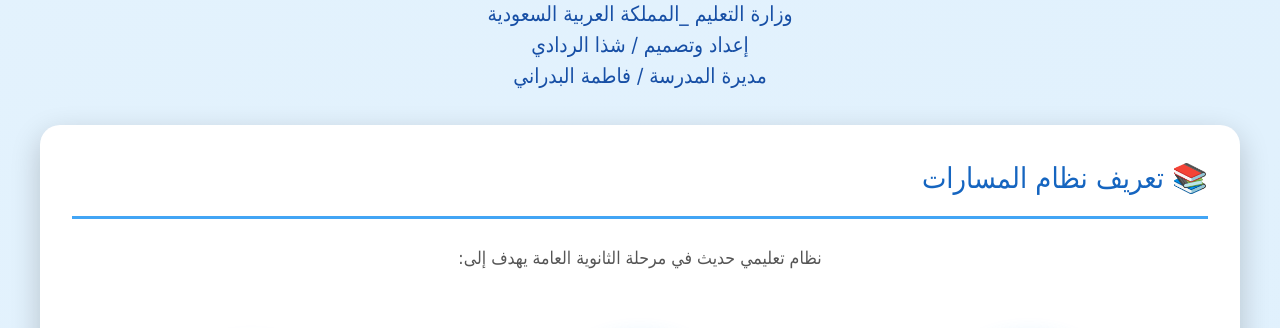
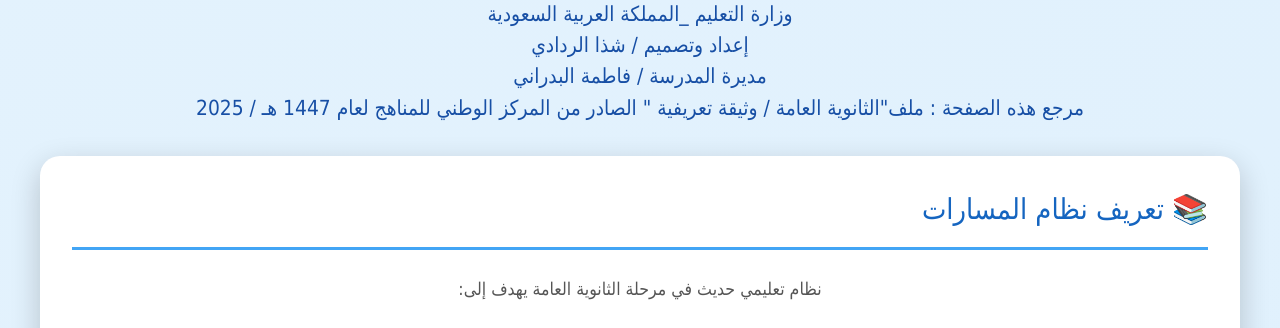
Before and after one commit to shathasaud/masarat, a plain HTML site: page index.html in a window 1280 px wide. Shown: the part 101-429 px from the top of the page. Drawn offline with nearby package versions, Linux system fonts and the light colour scheme.

Commit message:
Add reference paragraph to index.html

```diff
--- a/index.html
+++ b/index.html
@@ -591,6 +591,7 @@
     <p class="subtitle" id="subtitle"> وزارة التعليم _المملكة العربية السعودية</p>
      <p class="subtitle" id="subtitle"> إعداد وتصميم / شذا الردادي </p>
           <p class="subtitle" id="subtitle">   مديرة المدرسة / فاطمة البدراني  </p>
+     <p class="subtitle" id="subtitle">   مرجع هذه الصفحة : ملف"الثانوية العامة / وثيقة تعريفية " الصادر من المركز الوطني للمناهج لعام 1447 هـ / 2025  </p>
 
    </header>
    <div class="content-wrapper"><!-- تعريف نظام المسارات -->
```
